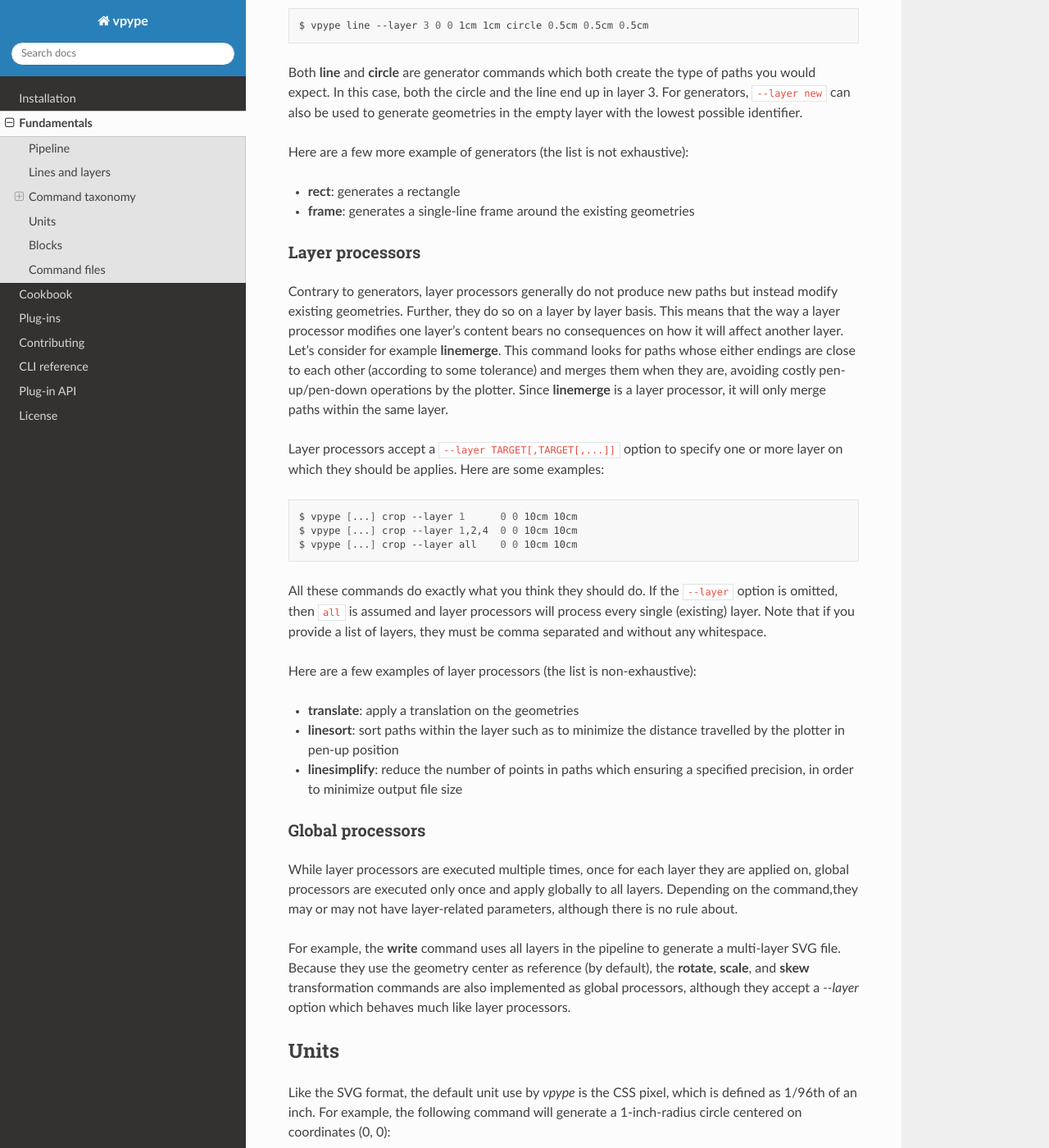
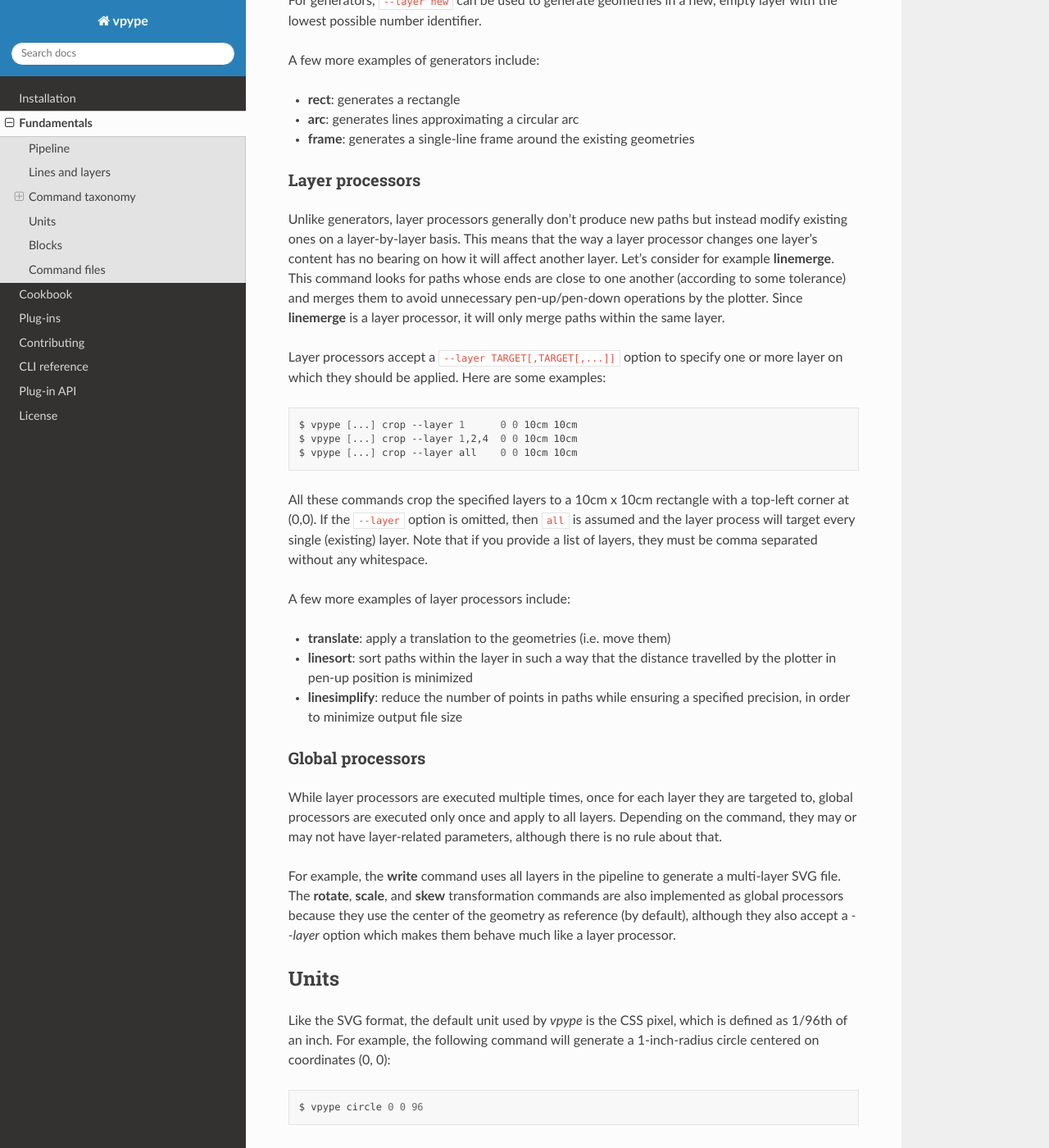
Before and after one commit to abey79/vpype, a Sphinx documentation site: the page built from docs/fundamentals.rst, in a window 1280 px wide and 1400 px high, scrolled down 2999 px. Shown: the whole window at 82% size. Built offline with Sphinx 7.4.7 and the Read the Docs theme 2.0.0, drawn with Linux system fonts in a browser that asks for light colours; some of the changed text lies outside the part shown.

Commit message:
Line edit
I've line edited the fundamentals section, fixing typos and improving the clarity and information communication where possible. Structure is unchanged.

```diff
--- a/docs/fundamentals.rst
+++ b/docs/fundamentals.rst
@@ -9,15 +9,15 @@
 Pipeline
 ========
 
-Useful output is obtained from *vpype* by composing 'pipelines' of 'commands'. In a given pipeline, geometries are passed from command to command, starting with the first all the way to the last.
+To use *vpype*, you compose 'pipelines' of 'commands'. In a given pipeline, geometries are passed from command to command, starting with the first all the way to the last.
 
 .. image:: images/pipeline.svg
 
-Pipelines are created by passing *vpype* with the first command name together with its options and arguments, then the next command name, etc.::
+Pipelines are created by passing *vpype* the first command name together with its options and arguments, then the next command name, and so on.::
 
   $ vpype command1 [--option X [...]] [ARG [...]] command2 [--option X [...]] [ARG [...]] ...
 
-The list of every commands is available in from the CLI::
+The list of every command is available by running the help option on the core vpype comamnd::
 
   $ vpype --help
   Usage: vpype [OPTIONS] COMMAND1 [ARGS]... [COMMAND2 [ARGS]...]...
@@ -29,20 +29,9 @@
                         current directory.
     -s, --seed INTEGER  Specify the RNG seed.
     --help              Show this message and exit.
-
-  Commands:
-
-    Primitives:
-      circle        Generate lines approximating a circle.
-      line          Generate a single line.
-      rect          Generate a rectangle.
-
-    Operations:
-      crop          Crop the geometries.
-      linemerge     Merge lines whose endings overlap or are very close.
       ...
 
-Help on each command is also available on the CLI, for example::
+Help on each command is also available by running the help option on that command, for example::
 
   $ vpype circle --help
   Usage: vpype circle [OPTIONS] X Y R
@@ -63,18 +52,18 @@
 Lines and layers
 ================
 
-The geometries passed from command to command is organised as a collection of layers, each containing a collection of paths.
+The geometries passed from command to command are organised as a collection of layers, each containing a collection of paths.
 
 .. image:: images/layers.svg
    :width: 300px
 
-The primary purpose of layers is to create or process files for multi-color plots, where each layer contains geometries to be drawn with the specific pen or color. In *vpype*, layers are identified by a non-zero, positive integer (e.g. 1, 2,...). There can be an arbitrary number of layers, memory permitting.
+The primary purpose of layers in *vypype* is to create or process files for multicolored plots, where each layer contains geometries to be drawn with a specific pen or color. In *vpype*, layers are identified by a non-zero, positive integer (e.g. 1, 2,...). You can have as many layers as you want, memory permitting.
 
-Each layer consists of an ordered collection of paths. In *vpype*, paths are so-called polylines, or lines made of one or more straight segments. Each path is thus described by a sequence of 2D points. Internally, these points are stored as complex numbers (this is invisible to the user but relevant to :ref:`plugin <plugins>` writers).
+Each layer consists of an ordered collection of paths. In *vpype*, paths are so-called "polylines", meaning lines made of one or more straight segments. Each path is therefore described by a sequence of 2D points. Internally, these points are stored as complex numbers (this is invisible to the user but relevant to :ref:`plugin <plugins>` writers).
 
-Curved paths are not supported *per se*. Instead, everything is linearised into small segments that are small enough to approximate curvature in a way that is invisible in the final plot. For example, the :program:`read` command transforms all curved SVG elements (such as circle or bezier paths) into paths made of segment, using a maximum segment size that may be set by the user (so-called quantization). This design choice makes *vpype* very flexible and easy to develop, with no practical impact on final plot quality, but is the primary reason why *vpype* is not fit to be (and is not meant as) a general-purpose vector data processing tool.
+Curved paths are not supported *per se*. Instead, curves are converted into linear segments that are small enough to approximate curvature in a way that is invisible in the final plot. For example, the :program:`read` command transforms all curved SVG elements (such as circles or bezier paths) into paths made of segments, using a maximum segment size that can be set by the user (so-called "quantization"). This design choice makes *vpype* very flexible and easy to develop, with no practical impact on final plot quality, but is the primary reason why *vpype* is not fit to be (and is not meant as) a general-purpose vector data processing tool.
 
-One down-side of using polylines to approximate curved element is the potential increase of output file size. For example, three numbers are sufficient to describe a circle, but 10 to 100 segments may be needed to approximate it sufficiently well for plotting. When this becomes an issue, tuning the quantization parameters and using the :program:`linesimplify` command can help.
+One downside of using polylines to approximate curved element is a potential increase in output file size. For example, three numbers are sufficient to describe a circle, but 10 to 100 segments may be needed to approximate it sufficiently well for plotting. When this becomes an issue, tuning the quantization parameters with the ``-q`` option or using the :program:`linesimplify` command can help.
 
 
 .. _fundamentals_commands:
@@ -82,7 +71,7 @@
 Command taxonomy
 ================
 
-Commands come in 3 different types: *generators*, *layer processors* and *global processors*. Although it is not strictly necessary to use *vpype*, understanding the difference between them help to have a good grasp on how it works, and is very useful if you plan on writing your own :ref:`plug-ins <plugins>`.
+Commands come in three different types: *generators*, *layer processors* and *global processors*. Although it is not strictly necessary to understand the difference between them to use *vpype*, it helps to have a good grasp on how they work, and is very useful if you plan on writing your own :ref:`plug-ins <plugins>`.
 
 .. image:: images/command_types.svg
    :width: 600px
@@ -93,15 +82,18 @@
 Generators
 ----------
 
-Generators add new geometries to a target layer, ignoring (but preserving) any content in this layer. Other layers' content is not affected by a generator. They accept a ``--layer TARGET`` option to control which layer should receive the new geometries. By default, the target layer of the previous generator command is used, or layer 1 if the generator is the first. Here is an example::
+Generators add new geometries to a target layer, ignoring (but preserving) any content already existing in the layer. Other layers' content is not affected. They accept a ``--layer TARGET`` option to control which layer should receive the new geometries. By default, the target layer of the previous generator command is used, or layer 1 if the generator is the first. Here's an example::
 
-  $ vpype line --layer 3 0 0 1cm 1cm circle 0.5cm 0.5cm 0.5cm
+  $ vpype line --layer 3 0 0 1cm 1cm circle 0.5cm 0.5cm 0.3cm
 
-Both :program:`line` and :program:`circle` are generator commands which both create the type of paths you would expect. In this case, both the circle and the line end up in layer 3. For generators, ``--layer new`` can also be used to generate geometries in the empty layer with the lowest possible identifier.
+This command will first draw a :program:`line` on layer 3 from the point (0,0) a point at (1cm, 1cm), then it will draw a :program:`circle` also on layer 3 (defaulting to the target of the previous command) centred on the point (0.5cm, 0.5cm), with a radius of 0.3cm.
 
-Here are a few more example of generators (the list is not exhaustive):
+For generators, ``--layer new`` can be used to generate geometries in a new, empty layer with the lowest possible number identifier.
+
+A few more examples of generators include:
 
 * :program:`rect`: generates a rectangle
+* :program:`arc`: generates lines approximating a circular arc
 * :program:`frame`: generates a single-line frame around the existing geometries
 
 
@@ -110,21 +102,21 @@
 Layer processors
 ----------------
 
-Contrary to generators, layer processors generally do not produce new paths but instead modify existing geometries. Further, they do so on a layer by layer basis. This means that the way a layer processor modifies one layer's content bears no consequences on how it will affect another layer. Let's consider for example :program:`linemerge`. This command looks for paths whose either endings are close to each other (according to some tolerance) and merges them when they are, avoiding costly pen-up/pen-down operations by the plotter. Since :program:`linemerge` is a layer processor, it will only merge paths within the same layer.
+Unlike generators, layer processors generally don't produce new paths but instead modify existing ones on a layer-by-layer basis. This means that the way a layer processor changes one layer's content has no bearing on how it will affect another layer. Let's consider for example :program:`linemerge`. This command looks for paths whose ends are close to one another (according to some tolerance) and merges them to avoid unnecessary pen-up/pen-down operations by the plotter. Since :program:`linemerge` is a layer processor, it will only merge paths within the same layer.
 
-Layer processors accept a ``--layer TARGET[,TARGET[,...]]`` option to specify one or more layer on which they should be applies. Here are some examples::
+Layer processors accept a ``--layer TARGET[,TARGET[,...]]`` option to specify one or more layer on which they should be applied. Here are some examples::
 
   $ vpype [...] crop --layer 1      0 0 10cm 10cm
   $ vpype [...] crop --layer 1,2,4  0 0 10cm 10cm
   $ vpype [...] crop --layer all    0 0 10cm 10cm
 
-All these commands do exactly what you think they should do. If the ``--layer`` option is omitted, then ``all`` is assumed and layer processors will process every single (existing) layer. Note that if you provide a list of layers, they must be comma separated and without any whitespace.
+All these commands crop the specified layers to a 10cm x 10cm rectangle with a top-left corner at (0,0). If the ``--layer`` option is omitted, then ``all`` is assumed and the layer process will target every single (existing) layer. Note that if you provide a list of layers, they must be comma separated without any whitespace.
 
-Here are a few examples of layer processors (the list is non-exhaustive):
+A few more examples of layer processors include:
 
-* :program:`translate`: apply a translation on the geometries
-* :program:`linesort`: sort paths within the layer such as to minimize the distance travelled by the plotter in pen-up position
-* :program:`linesimplify`: reduce the number of points in paths which ensuring a specified precision, in order to minimize output file size
+* :program:`translate`: apply a translation to the geometries (i.e. move them)
+* :program:`linesort`: sort paths within the layer in such a way that the distance travelled by the plotter in pen-up position is minimized
+* :program:`linesimplify`: reduce the number of points in paths while ensuring a specified precision, in order to minimize output file size
 
 
 .. _fundamentals_global_processors:
@@ -132,24 +124,24 @@
 Global processors
 -----------------
 
-While layer processors are executed multiple times, once for each layer they are applied on, global processors are executed only once and apply globally to all layers. Depending on the command,they may or may not have layer-related parameters, although there is no rule about.
+While layer processors are executed multiple times, once for each layer they are targeted to, global processors are executed only once and apply to all layers. Depending on the command, they may or may not have layer-related parameters, although there is no rule about that.
 
-For example, the :program:`write` command uses all layers in the pipeline to generate a multi-layer SVG file. Because they use the geometry center as reference (by default), the :program:`rotate`, :program:`scale`, and :program:`skew` transformation commands are also implemented as global processors, although they accept a `--layer` option which behaves much like layer processors.
+For example, the :program:`write` command uses all layers in the pipeline to generate a multi-layer SVG file. The :program:`rotate`, :program:`scale`, and :program:`skew` transformation commands are also implemented as global processors because they use the center of the geometry as reference (by default), although they also accept a `--layer` option which makes them behave much like a layer processor.
 
 .. _fundamentals_units:
 
 Units
 =====
 
-Like the SVG format, the default unit use by *vpype* is the CSS pixel, which is defined as 1/96th of an inch. For example, the following command will generate a 1-inch-radius circle centered on coordinates (0, 0)::
+Like the SVG format, the default unit used by *vpype* is the CSS pixel, which is defined as 1/96th of an inch. For example, the following command will generate a 1-inch-radius circle centered on coordinates (0, 0)::
 
   $ vpype circle 0 0 96
 
-Because the pixel is not the best unit to deal with physical supports, most commands understand other CSS units including ``in``, ``cm``, ``mm``, ``pt`` and ``pc``. The 1-inch-radius circle can thus equivalently be generated like this::
+Because the pixel is not the best unit to use with physical media, most commands understand other CSS units including ``in``, ``cm``, ``mm``, ``pt`` and ``pc``. The 1-inch-radius circle can therefore also be generated like this::
 
   $ vpype circle 0 0 1in
 
-Note that there must be no whitespace between the number and the unit, otherwise they would be considered as distinct CLI arguments.
+Note that there must be no whitespace between the number and the unit, otherwise they would be considered as different command-line arguments.
 
 Internally, units other than CSS pixels are converted as soon as possible and pixels are used everywhere in the code (see :class:`Length`).
 
@@ -164,7 +156,7 @@
 
 Blocks refer to a portion of the pipeline marked by the :program:`begin` and :program:`end` special commands. The command immediately following :program:`begin` is called the *block processor* and controls how many times the block pipeline is executed and what is done with the geometries it produced.
 
-The most commonly used block processor is the :program:`grid` command. It repeatedly execute the block pipeline and arrange the result on a regular NxM grid. For example, this command generates a grid of five by ten 1-inch-diameter circles, spaced every 2 inches in both directions::
+A commonly used block processor is the :program:`grid` command. It repeatedly executes the commands inside the block (known as the "block pipeline") and arranges the results on a regular grid. For example, this command generates a grid of five by ten 0.5-inch-radius circles, with a spacing of two inches in both directions::
 
   $ vpype begin                     \
         grid --offset 2in 2in 5 10  \
@@ -172,14 +164,14 @@
       end                           \
       show
 
-Note: we use backslash to escape the end-of-line in order to highlight the nested structure of blocks and how it emerges as some kind of mini-language.
+Note: The backslashes allow you to escape the end-of-line and split a command across multiple lines. In this case, it highlights the nested structure of blocks and how it emerges as some kind of mini-language.
 
 Here is the result:
 
 .. image:: images/circle_grid.png
    :width: 400px
 
-Let us break down what happened here. The :program:`begin` and :program:`end` define a block whose processor in the :program:`grid` command. The block pipeline consists of a single :program:`circle` command, which generates a 1-inch-diameter circle centered on 0, 0. This pipeline is executed 50 times (for a 5x10 grid), and their result is translated by the :program:`grid` command by offsets of 2 inches. After the block, the :program:`show` commands displays the result.
+Let's break down what's happening here. The :program:`begin` and :program:`end` define a block whose processor is the :program:`grid` command. The block pipeline consists of a single :program:`circle` command, which generates a 0.5-inch-radius circle centered on 0, 0. The pipeline is executed 50 times (once for every location in a 5x10 grid), and the result is translated (i.e. moved) two inches each time by the :program:`grid` command. After the block, the :program:`show` commands displays the result.
 
 Blocks can be nested to achieve more complex compositions. Here is an example::
 
@@ -199,7 +191,7 @@
 .. image:: images/random_grid.png
    :width: 400px
 
-When using blocks, it is important to understand that a block pipeline is always executed from a blank state, even if geometries existed in before the block. The block pipeline's result is added to the global (or parent) pipeline only at the end of the block. Consider the following for example (the :program:`ldelete` command deletes the layer passed in argument)::
+When using blocks, it is important to understand that a block pipeline is always executed from a blank state, even if geometries exist before the block begins. The block pipeline's result is added to the global (or parent) pipeline only at the end of the block. To understand this, consider the following example (the :program:`ldelete` command deletes the layer passed in argument)::
 
   $ vpype                           \
       circle --layer 1 0 0 1cm      \
@@ -210,25 +202,20 @@
       end                           \
       show
 
-Before the block, a 1cm-radius circle is added to layer 1. Then, the block pipeline starts by deleting the layer 1 before adding a 0.5cm-radius circle.
-
-Here is the result:
+Before the block, a 1cm-radius circle is added to layer 1. Then, the block pipeline starts by initializing a 3x3 grid - for each space in the grid it deletes layer 1 before adding a 0.5cm-radius circle. However, since the block pipeline is executed from a blank state, the :program:`ldelete` command has nothing to remove and all 10 circle (nine from the grid block on layer 10, plus the original on layer one) are visible in the output:
 
 .. image:: images/ldelete_grid.png
    :width: 400px
-
-Since the block pipeline is executed from a blank state, the :program:`ldelete` command has no effect and all 10 circles are visible in the output.
-
 
 .. _fundamentals_command_files:
 
 Command files
 =============
 
-Pipelines be quite complex, especially when using blocks, which can become cumbersome in the command-line. To address this, all or parts of a pipeline can be stored in so-called command files which *vpype* can then refer to. A command file is a text file whose content is interpreted as if it was command-line arguments. Newlines and indentation are ignored and useful only for readability. Everything to the right of a ``#`` character is considered
+Pipelines be quite complex, especially when using blocks, which can become cumbersome to include in the command-line. To address this, all or parts of a pipeline of commands can be stored in so-called "command files" which *vpype* can then refer to. A command file is a text file whose content is interpreted as if it was command-line arguments. Newlines and indentation are ignored and useful only for readability. Everything to the right of a ``#`` character is considered
 a comment and is ignored.
 
-The nested block example of the previous section can be converted to a command file with the following content::
+The nested block example from the previous section could be converted to a command file with the following content::
 
   # command_file.vpy - example command file
   begin
```
Also changed, not shown: other parts of docs/fundamentals.rst (+3 -3 lines).
